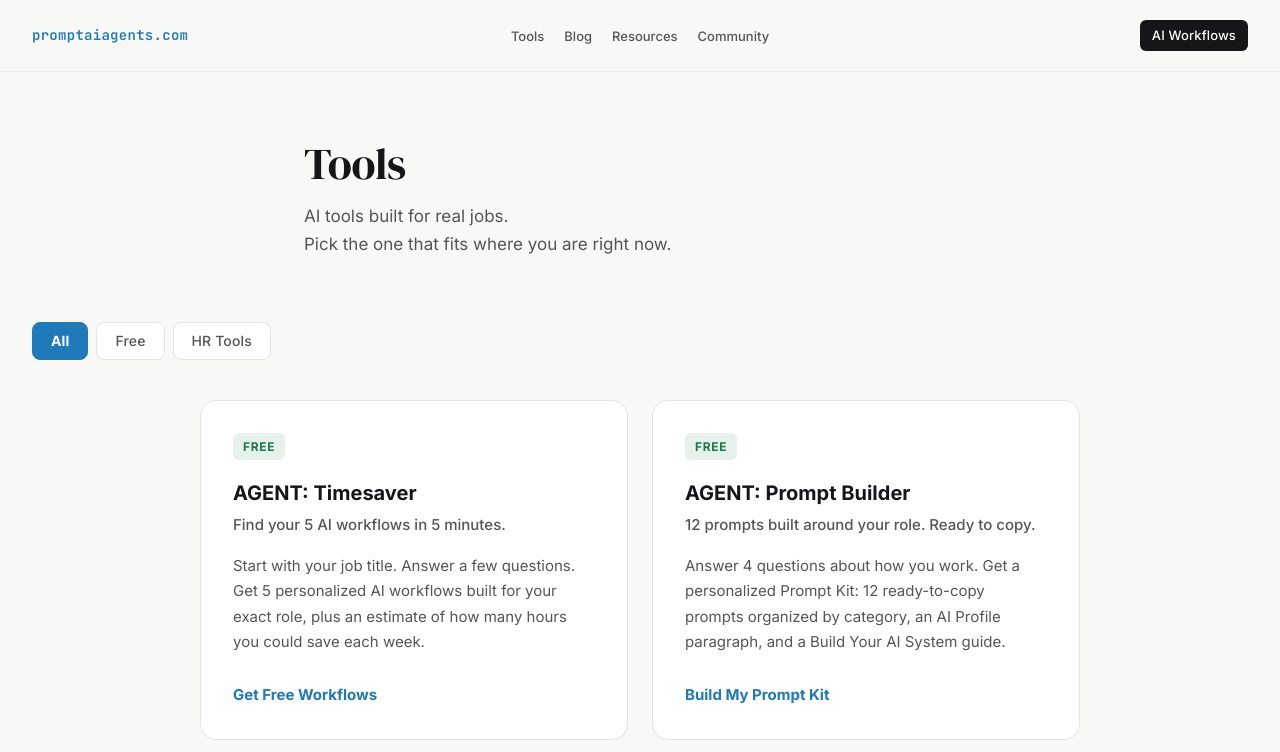
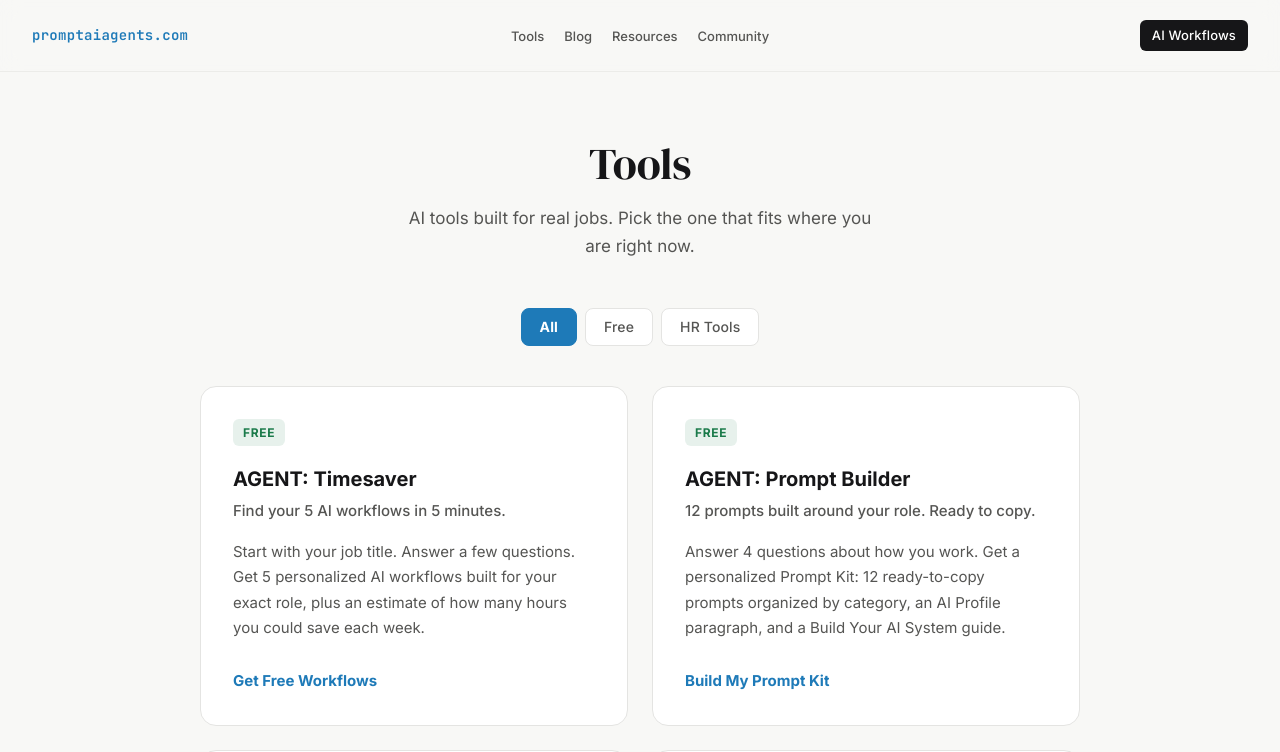
Before and after one commit to coolcalvin457-tech/agent-timesaver-nextjs, a Next.js app: page /tools in a window 1280 px wide. Shown: the top 752 px of the page. Built offline with nearby package versions, Linux system fonts and the light colour scheme.

Commit message:
Center Tools page header and filter tabs, tighten spacing

```diff
--- a/app/tools/page.tsx
+++ b/app/tools/page.tsx
@@ -78,9 +78,9 @@ export default function ToolsPage() {
         }}
       >
         {/* Page header */}
-        <div className="container-narrow">
-          <div style={{ paddingTop: "40px", marginBottom: "64px" }}>
-            <h1 className="heading-1" style={{ marginBottom: "14px" }}>
+        <div className="container">
+          <div style={{ paddingTop: "40px", marginBottom: "48px", textAlign: "center" }}>
+            <h1 className="heading-1" style={{ marginBottom: "16px" }}>
               Tools
             </h1>
             <p
@@ -88,11 +88,10 @@ export default function ToolsPage() {
               style={{
                 color: "var(--text-secondary)",
                 maxWidth: "480px",
+                margin: "0 auto",
               }}
             >
-              AI tools built for real jobs.
-              <br />
-              Pick the one that fits where you are right now.
+              AI tools built for real jobs. Pick the one that fits where you are right now.
             </p>
           </div>
         </div>
--- a/components/ToolsList.tsx
+++ b/components/ToolsList.tsx
@@ -34,7 +34,7 @@ export default function ToolsList({ tools }: { tools: Tool[] }) {
           gap: "8px",
           marginBottom: "40px",
           flexWrap: "wrap",
-          maxWidth: "720px",
+          justifyContent: "center",
         }}
       >
         {FILTERS.map((filter) => {
```
